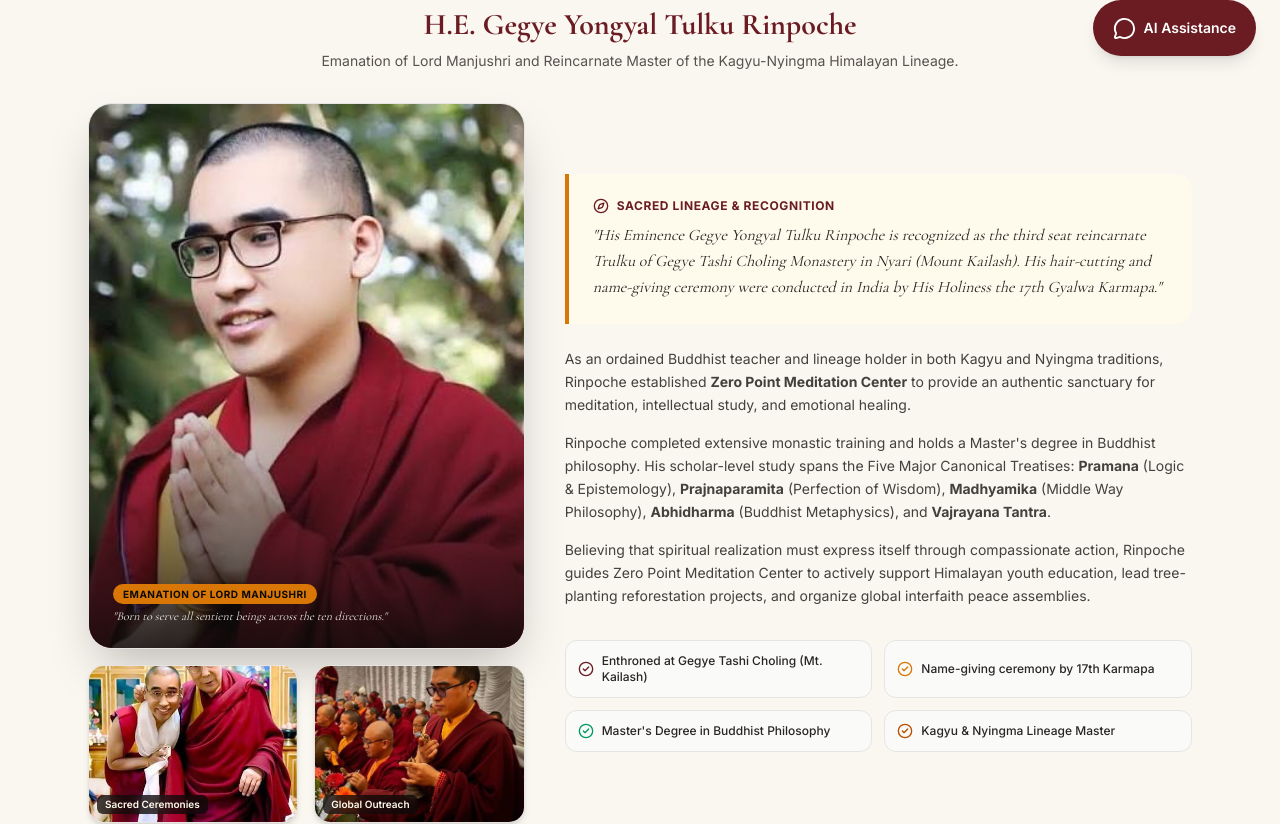
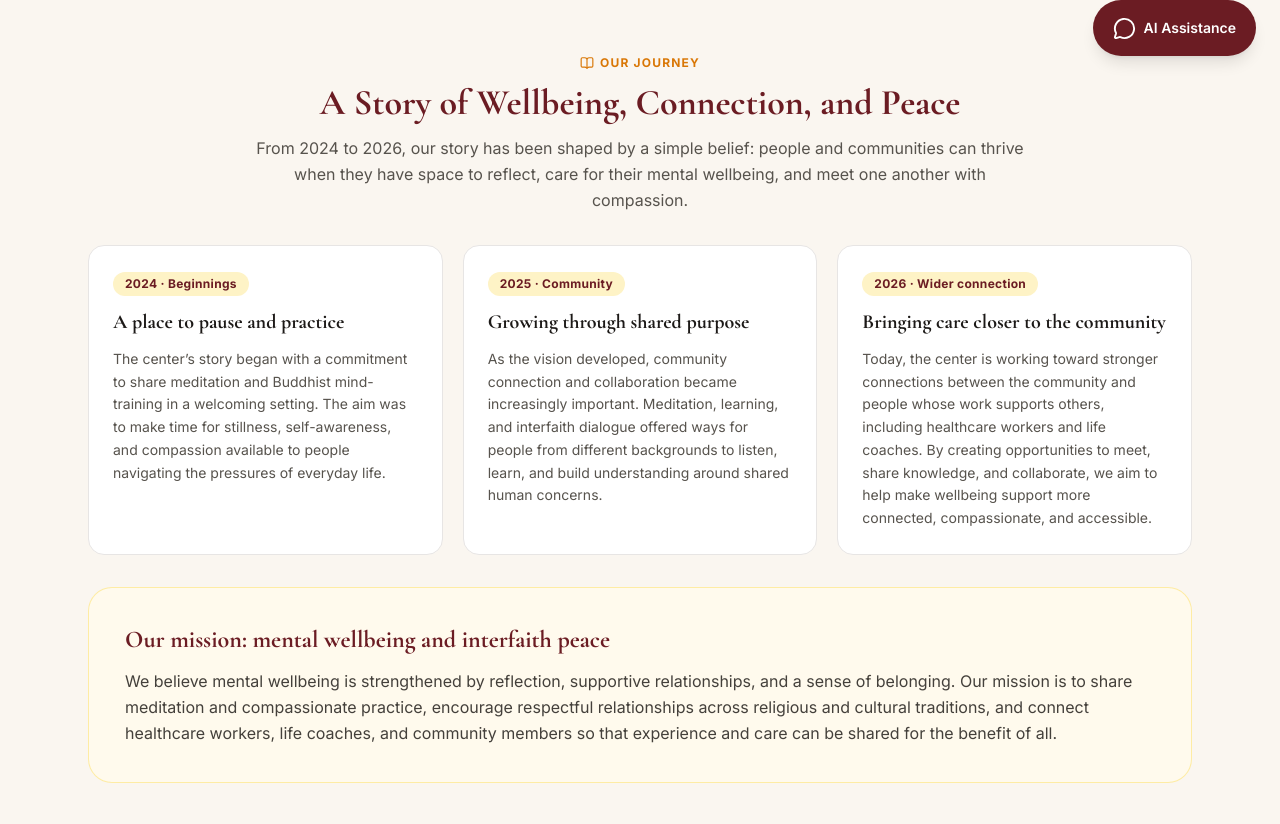
Before and after one commit to sherpaten/Zero-Point-Meditation-Center, a React (Vite) app in the folder zero-point-meditation/: page /about in a window 1280 px wide. Shown: the part 720-1544 px from the top of the page. Built offline with nearby package versions, Linux system fonts and the light colour scheme.

Commit message:
Rewrite About page as 2024–2026 community story (#22)

```diff
--- a/zero-point-meditation/src/pages/About.jsx
+++ b/zero-point-meditation/src/pages/About.jsx
@@ -65,7 +65,7 @@ export default function About() {
           About Zero Point Meditation Center
         </h1>
         <p className="text-stone-600 text-sm sm:text-base leading-relaxed">
-          Zero Point Meditation Center is a non-profit spiritual haven dedicated to authentic Tibetan Buddhist mind training (Lojong), guided mindfulness meditation, and interfaith peace. Founded under the spiritual direction of <strong>H.E. Gegye Yongyal Tulku Rinpoche</strong>, our center serves as a bridge connecting ancient Himalayan wisdom with everyday modern living.
+          The story of Zero Point Meditation Center is one of a growing community bringing people together through meditation, compassion, and shared humanity. From its beginnings in 2024 through the community-building work of 2025 and into 2026, the center has developed its vision of making inner wellbeing and interfaith understanding more accessible. Guided by <strong>H.E. Gegye Yongyal Tulku Rinpoche</strong>, we connect Himalayan Buddhist wisdom with practical support for people and communities today.
         </p>
       </motion.div>
 
@@ -79,7 +79,7 @@ export default function About() {
             A Peaceful Refuge for Mind-Training & Awareness
           </h2>
           <p className="text-stone-700 text-xs sm:text-sm leading-relaxed">
-            At Zero Point Meditation Center, we provide accessible guided meditation, retreat programs, and authentic Buddhist discourse to relieve mental stress, cultivate Bodhicitta (universal compassion), and awaken inner peace. Whether you are beginner seeking daily breath awareness or an advanced practitioner deepening your Vajrayana study, our Sangha welcomes you.
+            Our mission is to support mental wellbeing, nurture compassion, and encourage peace across faiths and cultures. Through accessible meditation, learning, and community gatherings, we hope to create welcoming spaces where people can pause, learn from one another, and build resilience. Buddhist practice is at the heart of our work, while kindness, respect, and interfaith understanding help shape how we welcome the wider community.
           </p>
         </div>
         <div className="bg-white p-6 rounded-2xl border border-stone-200 shadow-sm space-y-2 text-center">
@@ -95,6 +95,42 @@ export default function About() {
           </div>
         </div>
       </div>
+
+      {/* Our Story: 2024–2026 */}
+      <section aria-labelledby="our-story-heading" className="space-y-8">
+        <div className="text-center max-w-3xl mx-auto space-y-3">
+          <span className="text-buddhist-gold font-bold text-xs uppercase tracking-widest flex items-center justify-center gap-1.5">
+            <BookOpen size={14} /> Our Journey
+          </span>
+          <h2 id="our-story-heading" className="font-serif text-3xl sm:text-4xl font-bold text-buddhist-burgundy">
+            A Story of Wellbeing, Connection, and Peace
+          </h2>
+          <p className="text-stone-600 text-sm sm:text-base leading-relaxed">
+            From 2024 to 2026, our story has been shaped by a simple belief: people and communities can thrive when they have space to reflect, care for their mental wellbeing, and meet one another with compassion.
+          </p>
+        </div>
+        <div className="grid md:grid-cols-3 gap-5">
+          <article className="rounded-2xl border border-stone-200 bg-white p-6 space-y-3">
+            <span className="inline-flex rounded-full bg-amber-100 px-3 py-1 text-xs font-bold tracking-wide text-buddhist-burgundy">2024 · Beginnings</span>
+            <h3 className="font-serif text-xl font-bold text-stone-900">A place to pause and practice</h3>
+            <p className="text-stone-600 text-sm leading-relaxed">The center’s story began with a commitment to share meditation and Buddhist mind-training in a welcoming setting. The aim was to make time for stillness, self-awareness, and compassion available to people navigating the pressures of everyday life.</p>
+          </article>
+          <article className="rounded-2xl border border-stone-200 bg-white p-6 space-y-3">
+            <span className="inline-flex rounded-full bg-amber-100 px-3 py-1 text-xs font-bold tracking-wide text-buddhist-burgundy">2025 · Community</span>
+            <h3 className="font-serif text-xl font-bold text-stone-900">Growing through shared purpose</h3>
+            <p className="text-stone-600 text-sm leading-relaxed">As the vision developed, community connection and collaboration became increasingly important. Meditation, learning, and interfaith dialogue offered ways for people from different backgrounds to listen, learn, and build understanding around shared human concerns.</p>
+          </article>
+          <article className="rounded-2xl border border-stone-200 bg-white p-6 space-y-3">
+            <span className="inline-flex rounded-full bg-amber-100 px-3 py-1 text-xs font-bold tracking-wide text-buddhist-burgundy">2026 · Wider connection</span>
+            <h3 className="font-serif text-xl font-bold text-stone-900">Bringing care closer to the community</h3>
+            <p className="text-stone-600 text-sm leading-relaxed">Today, the center is working toward stronger connections between the community and people whose work supports others, including healthcare workers and life coaches. By creating opportunities to meet, share knowledge, and collaborate, we aim to help make wellbeing support more connected, compassionate, and accessible.</p>
+          </article>
+        </div>
+        <div className="rounded-3xl bg-amber-50/70 border border-amber-200/70 p-7 sm:p-9">
+          <h3 className="font-serif text-2xl font-bold text-buddhist-burgundy mb-3">Our mission: mental wellbeing and interfaith peace</h3>
+          <p className="text-stone-700 text-sm sm:text-base leading-relaxed">We believe mental wellbeing is strengthened by reflection, supportive relationships, and a sense of belonging. Our mission is to share meditation and compassionate practice, encourage respectful relationships across religious and cultural traditions, and connect healthcare workers, life coaches, and community members so that experience and care can be shared for the benefit of all.</p>
+        </div>
+      </section>
 
       {/* Founder Biography & 3-Image Showcase */}
       <div className="space-y-8">
```
